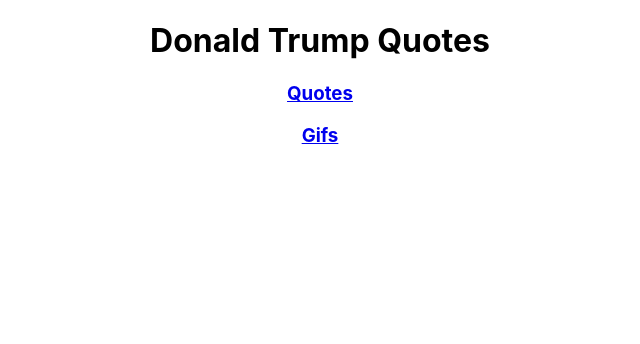
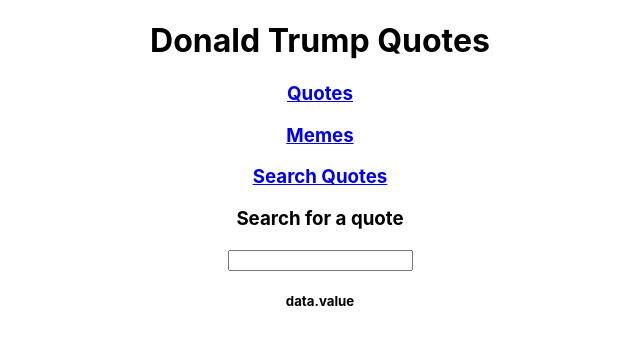
Before and after one commit to JordanLarson/React-Project, a React (Create React App) app: page /Search in a window 1280 px wide. Shown: the top 344 px of the page, without its empty margins (320-960 px from the left). Built offline with nearby package versions, Linux system fonts and the light colour scheme; no server answers.

Commit message:
all files updated

```diff
--- a/package.json
+++ b/package.json
@@ -6,6 +6,7 @@
     "@testing-library/jest-dom": "^4.2.4",
     "@testing-library/react": "^9.5.0",
     "@testing-library/user-event": "^7.2.1",
+    "node-sass": "^4.14.1",
     "react": "^16.13.1",
     "react-dom": "^16.13.1",
     "react-router": "^5.2.0",
--- a/src/App.css
+++ /dev/null
@@ -1,38 +0,0 @@
-.App {
-  text-align: center;
-}
-
-.App-logo {
-  height: 40vmin;
-  pointer-events: none;
-}
-
-@media (prefers-reduced-motion: no-preference) {
-  .App-logo {
-    animation: App-logo-spin infinite 20s linear;
-  }
-}
-
-.App-header {
-  background-color: #282c34;
-  min-height: 100vh;
-  display: flex;
-  flex-direction: column;
-  align-items: center;
-  justify-content: center;
-  font-size: calc(10px + 2vmin);
-  color: white;
-}
-
-.App-link {
-  color: #61dafb;
-}
-
-@keyframes App-logo-spin {
-  from {
-    transform: rotate(0deg);
-  }
-  to {
-    transform: rotate(360deg);
-  }
-}
--- a/src/App.js
+++ b/src/App.js
@@ -1,8 +1,9 @@
 import React, { useState, useEffect, createContext } from "react";
-import "./App.css";
+import "./App.scss";
 import { Route, Link } from "react-router-dom";
 import Quotes from "./Quotes/Quotes";
-import MyGifs from "./Gifs/Gifs";
+import MyMemes from "./Meme/Memes";
+import Search from "./Search/Search";
 
 export const DataContext = createContext();
 
@@ -23,8 +24,11 @@
           <Link to="/Quotes">
             <h3>Quotes</h3>
           </Link>
-          <Link to="/MyGifs">
-            <h3>Gifs</h3>
+          <Link to="/MyMemes">
+            <h3>Memes</h3>
+          </Link>
+          <Link to="/Search">
+            <h3> Search Quotes</h3>
           </Link>
         </nav>
         <main>
@@ -40,8 +44,14 @@
             )}
           />
           <Route
-            path="/MyGifs"
-            render={(routerProps) => <MyGifs {...routerProps} />}
+            path="/MyMemes"
+            render={(routerProps) => <MyMemes {...routerProps} />}
+          />
+          <Route
+            path="/Search"
+            render={(routerProps) => (
+              <Search {...routerProps} onSubmite={handleSubmit} />
+            )}
           />
         </main>
       </div>
--- a/src/Gifs/Gifs.js
+++ /dev/null
@@ -1,12 +0,0 @@
-import React, { useState, useEffect } from "react";
-import { Link } from "react-router-dom";
-
-const MyGifs = () => {
-  return (
-    <div>
-      <h3> Donald Gifs </h3>
-    </div>
-  );
-};
-
-export default MyGifs;
--- a/src/Search/Search.js
+++ b/src/Search/Search.js
@@ -1,59 +1,49 @@
 import React, { useState, useEffect } from "react";
 
-function Search(props) {
-    const [search, setSearch] = useState("")
-    const [searchUrl, setSearchUrl]
-    useEffect(() => {
-        const makeApiCall = async () => {
-            let searchUrl = "https://api.tronalddump.io/search/quote"
-            let userChoice = {userChoice}
-            const res =await fetch(search)
-            const searchUrl = data.tags[userChoice];
-            console.log(data.tags[0]);
+const Search = (props) => {
+  const [quoteInfo, setQuoteInfo] = useState("data.value");
+  const [whoIsQuoted, setWhoIsQuoted] = useState("");
+  const [searchTermPartial, setSearchTermPartial] = useState("");
 
-        }
+  const handleChange = (e) => {
+    console.log("handleChange clicked", e.target.value);
+    setSearchTermPartial(e.target.value);
+  };
 
-    })
-    return (
-        <div className = "searchbar">
-            <form>
+  useEffect(() => {
+    const makeApiCall = async () => {
+      const urlData = `https://api.tronalddump.io/search/quote?query=${searchTermPartial}`;
+      const res = await fetch(urlData);
+      const data = await res.json();
+      if (data.count > 0) {
+        const quoteCount = data._embedded.quotes.length;
+        const quoteIndex = Math.floor(Math.random() * quoteCount);
+        const quote = data._embedded.quotes[quoteIndex];
 
-                </form>
+        setQuoteInfo("Quote " + quote.value);
+        setWhoIsQuoted("Referencing " + quote.tags[0]);
+      } else {
+        setQuoteInfo("Try a new search");
+        setWhoIsQuoted("");
+      }
+    };
+    makeApiCall();
+  }, [searchTermPartial]);
+  return (
+    <div>
+      <form>
+        <h3>Search for a quote</h3>
+        <input
+          type="text"
+          placeholder=""
+          onChange={handleChange}
+          value={searchTermPartial}
+        />
+      </form>
+      <h5 key={quoteInfo}> {quoteInfo} </h5>
+      <h5 key={whoIsQuoted}>{whoIsQuoted}</h5>
+    </div>
+  );
+};
 
-        </div>
-    )
-}
-export default Search
-
-// function Search(props) {
-//   const [input, setInput] = useState("");
-//   const handleChange = e => {
-//     console.log("handleChange clicked", e.target.value);
-//     const userInput = e.target.value;
-//     setInput(userInput);
-//   };
-//   const handleSubmit = e => {
-//     e.preventDefault();
-//     console.log("handleSubmit clicked");
-//     // input === "" ? props.onSubmitFromApp(60076) : props.onSubmitFromApp(input);
-//     props.onSubmitFromApp(input);
-//     setInput("");
-//   };
-//   return (
-//     <div className="create-new">
-//       <form onSubmit={handleSubmit}>
-//         <h3>Enter your zipcode</h3>
-//         <input
-//           type="text"
-//           placeholder=""
-//           onChange={handleChange}
-//           value={input}
-//         />
-//         <button>SUBMIT</button>
-//       </form>
-// <hr/>
-//     </div>
-//   );
-// }
-
-// export default Search;
+export default Search;
```
Also changed, not shown: src/Quotes/Quotes.js (+5 -3 lines), src/Gifs/Gifs.css (deleted), src/Quotes/Quotes.css (deleted), 1 other file (tests, documents, lock files or other folders).
